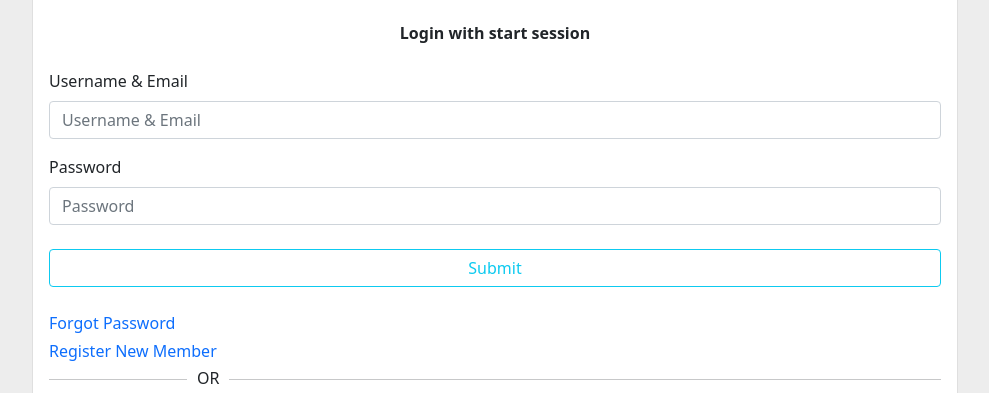
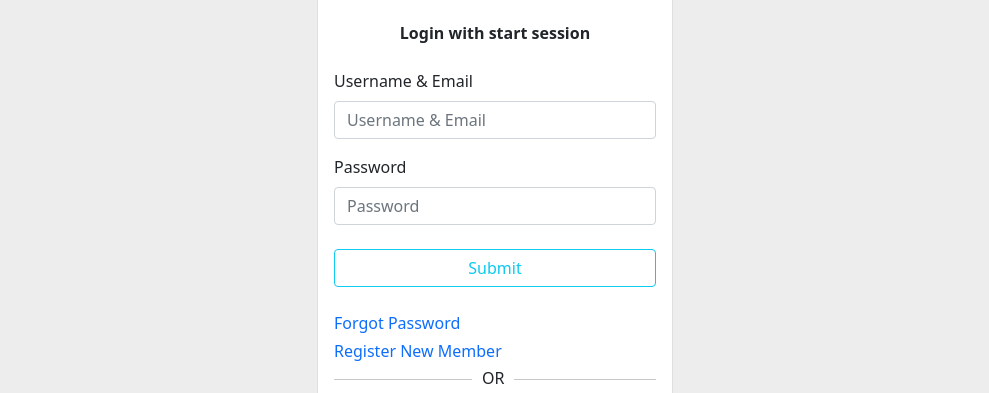
Before and after one commit to Brijesh648/login, a plain HTML site: page index.html in a window 1280 px wide. Shown: the part 158-551 px from the top of the page, without its empty margins (145-1134 px from the left). Drawn offline with nearby package versions, Linux system fonts and the light colour scheme.

Commit message:
Update index.html

```diff
--- a/index.html
+++ b/index.html
@@ -45,7 +45,7 @@
     <div class="d-block d-md-none p-2 bg-primary text-light">d-inline</div>
     <div class="container">
         <div class="row justify-content-center login-box">
-            <div class="col-sm-4 col-12 col-md-10">
+            <div class="col-sm-4 col-12 col-md-4">
                 <div class="card" style="min-height: 470px">
                     <div class="card-header bg-info text-light">
                         <p class="h4 text-center"><b>Login Here</b></p>
```
